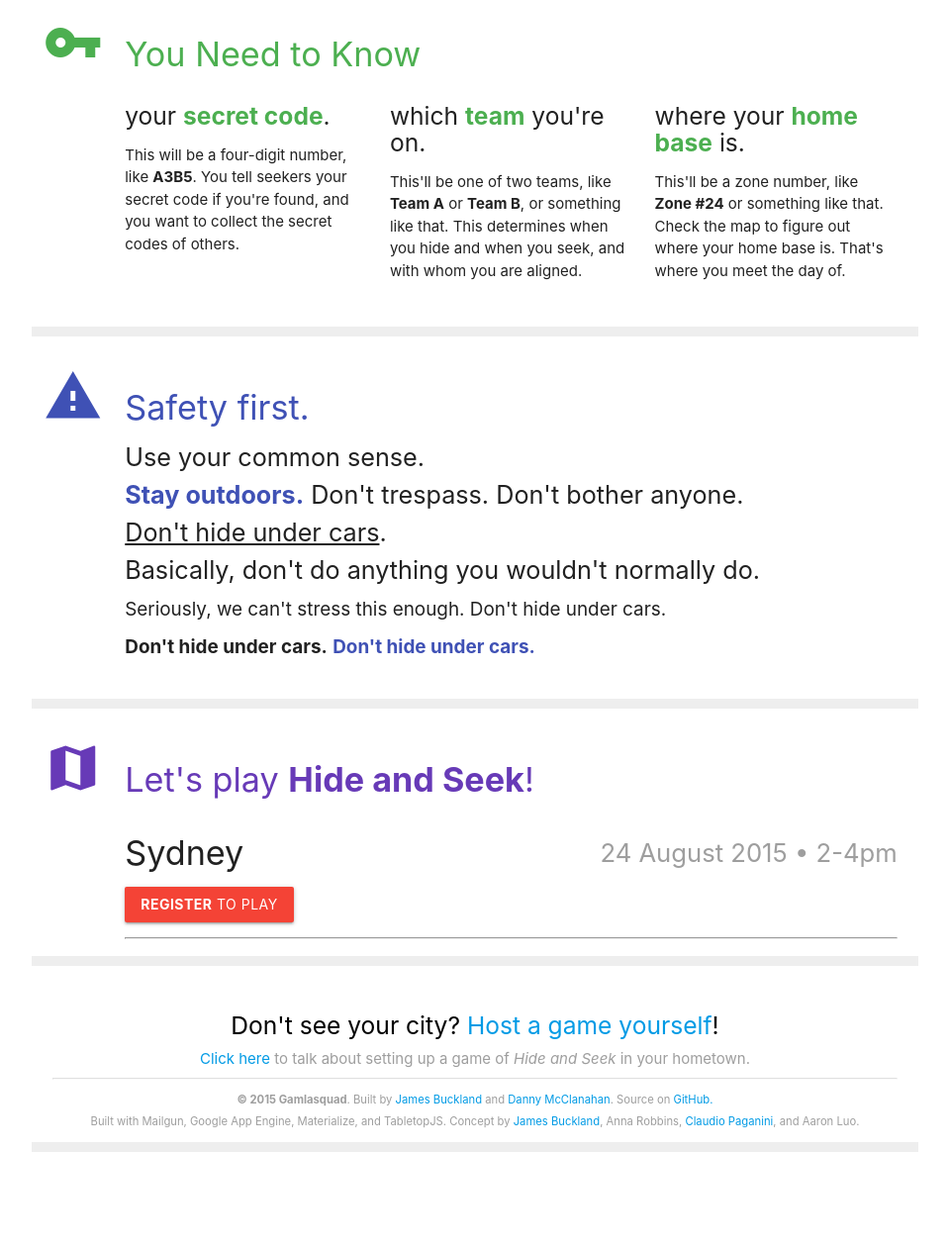
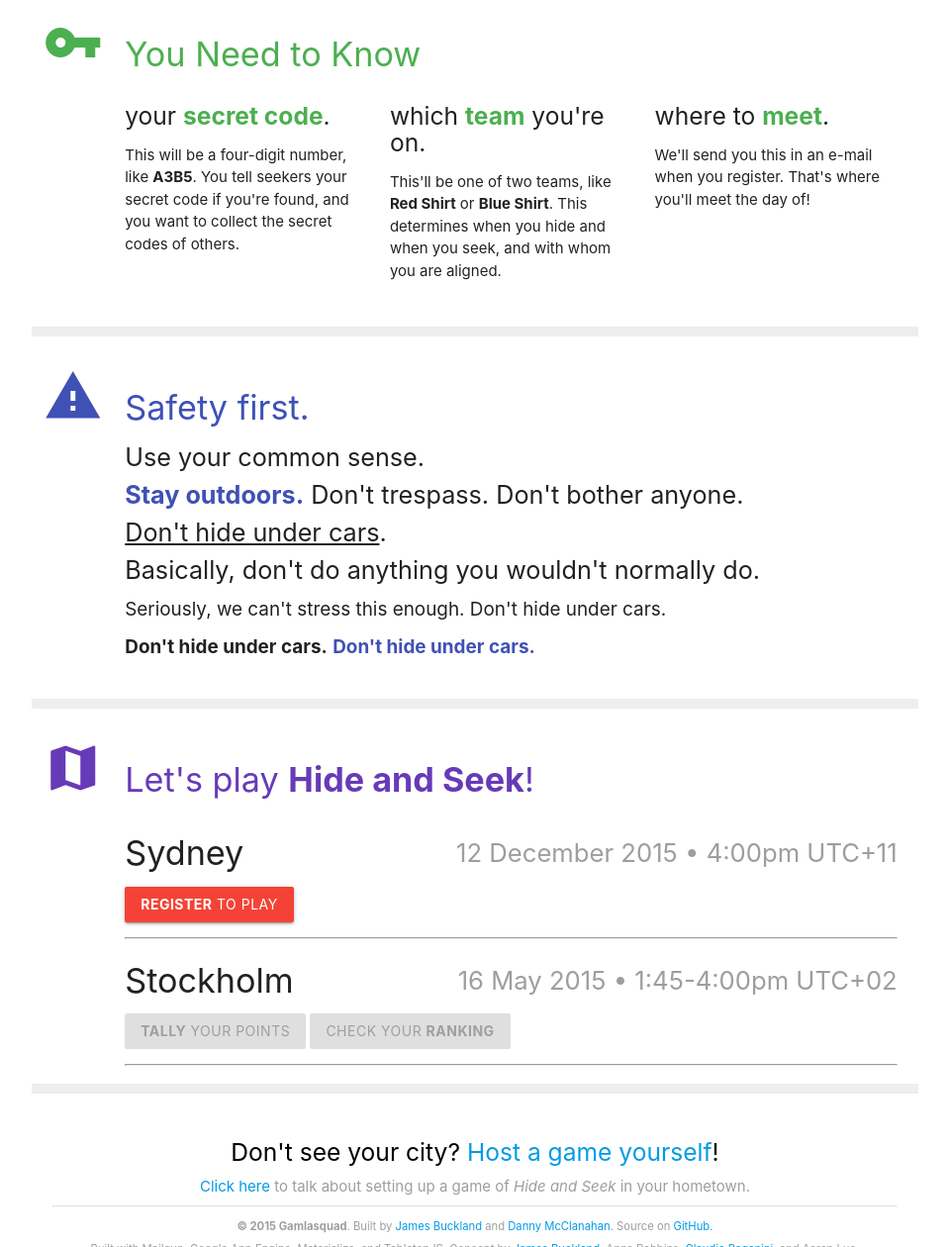
Before and after one commit to hide-and-sock/hide-and-sock.github.io, a plain HTML site: page index.html in a window 1280 px wide. Shown: the part 1842-3102 px from the top of the page at 99% size, without its empty margins (160-1119 px from the left). Before the commit the page ends 3026 px from the top, so only its background shows below. Drawn offline with nearby package versions, Linux system fonts and the light colour scheme.

Commit message:
live test

```diff
--- a/index.html
+++ b/index.html
@@ -146,11 +146,11 @@
 				</div>
 				<div class='col s12 m4 l4'>
 					<h5>which <b class='green-text'>team</b> you're on.</h5>
-					<p>This'll be one of two teams, like <b>Team A</b> or <b>Team B</b>, or something like that. This determines when you hide and when you seek, and with whom you are aligned.</p>
+					<p>This'll be one of two teams, like <b>Red Shirt</b> or <b>Blue Shirt</b>. This determines when you hide and when you seek, and with whom you are aligned.</p>
 				</div>
 				<div class='col s12 m4 l4'>
-					<h5>where your <b class='green-text'>home base</b> is.</h5>
-					<p>This'll be a zone number, like <b>Zone #24</b> or something like that. Check the map to figure out where your home base is. That's where you meet the day of.</p>
+					<h5>where to <b class='green-text'>meet</b>.</h5>
+					<p>We'll send you this in an e-mail when you register. That's where you'll meet the day of!</p>
 				</div>
 			</div>
 		</div>
@@ -226,11 +226,11 @@
 			<% }%>
 
 			<% if (games[i].hasOccurred>=0){ %>
-				<a class="btn white-text amber" href='<%=games[i].tallylink%>'>
+				<a class="btn white-text amber <%=games[i].hasOccurred==2?'disabled':''%>" href='<%=games[i].tallylink%>'>
 					<b>Tally</b><span class='hide-on-small-only'> your points</span>
 				</a>
 
-				<a class="btn white-text orange" href='<%=games[i].rankingslink%>'>
+				<a class="btn white-text orange <%=games[i].hasOccurred==2?'disabled':''%>" href='<%=games[i].rankingslink%>'>
 					<span class='hide-on-small-only'>Check your </span><b>Ranking</b>
 				</a>
 			<% } %>
--- a/js/games.js
+++ b/js/games.js
@@ -1,12 +1,21 @@
-//hasOccured is -1 if before, 0 if during, 1 if after
+//hasOccured is -1 if before, 0 if during, 1 if after, 2 if too far after
 games = [
 	{
 		'longname' : 'Sydney',
-		'datestring' : '24 August 2015 • 2-4pm',
+		'datestring' : '12 December 2015 • 4:00pm UTC+11',
 		'registerlink' : 'URL',
 		'tallylink' : 'URL',
 		'rankingslink' : 'rankings/sydney.html',
-		'facebooklink' : 'URL',
+		'facebooklink' : 'https://www.facebook.com/events/764367393671643/',
 		'hasOccurred' : '-1'
+	},
+	{
+		'longname' : 'Stockholm',
+		'datestring' : '16 May 2015 • 1:45-4:00pm UTC+02',
+		'registerlink' : '/404.html',
+		'tallylink' : '/404.html',
+		'rankingslink' : '/404.html',
+		'facebooklink' : 'https://www.facebook.com/events/1568336823455138/',
+		'hasOccurred' : '2'
 	}
 ];
```
